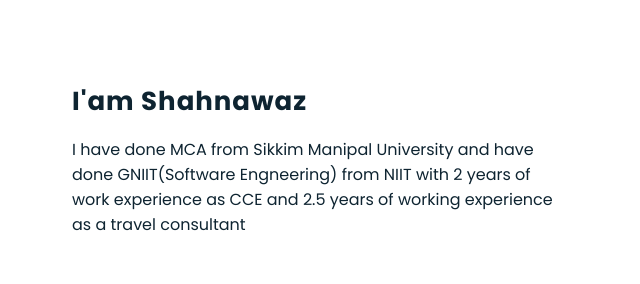
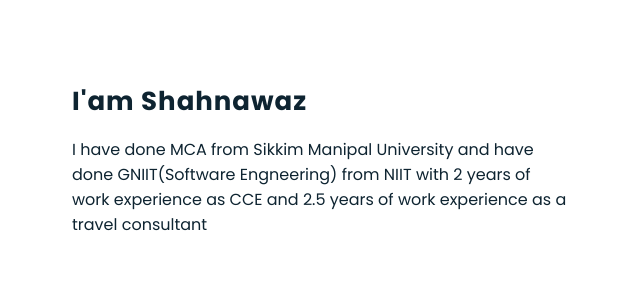
Before and after one commit to shahnawaza75/shahnawaza75.github.io, a plain HTML site: page index.html in a window 1280 px wide. Shown: the part 920-1204 px from the top of the page, 584-1224 px from the left. Drawn offline with nearby package versions, Linux system fonts and the light colour scheme.

Commit message:
Update index.html

```diff
--- a/index.html
+++ b/index.html
@@ -63,7 +63,7 @@
                 <div>
                     <h2 class="about__subtitle">I'am Shahnawaz</h2>
                     <p class="about__text">I have done MCA from Sikkim Manipal University and have done GNIIT(Software Engneering) from NIIT with 2 years of work
-                        experience as CCE and 2.5 years of working experience as a travel consultant</p>
+                        experience as CCE and 2.5 years of work experience as a travel consultant</p>
                     <br>
                     <br>
                     <a href="https://docs.google.com/file/d/1WZIyY6W1c2se71uPjycee2c-9J2cdv6t/edit?usp=docslist_api&filetype=msword"
```
